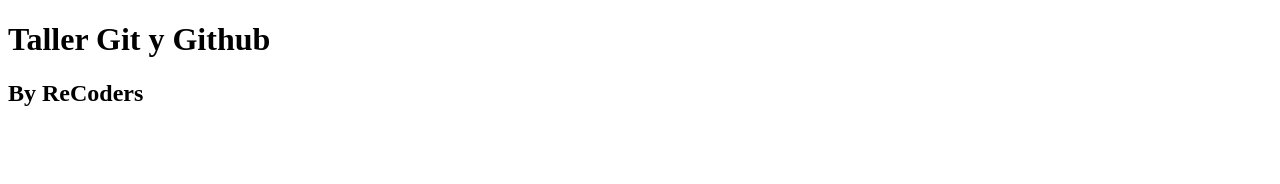
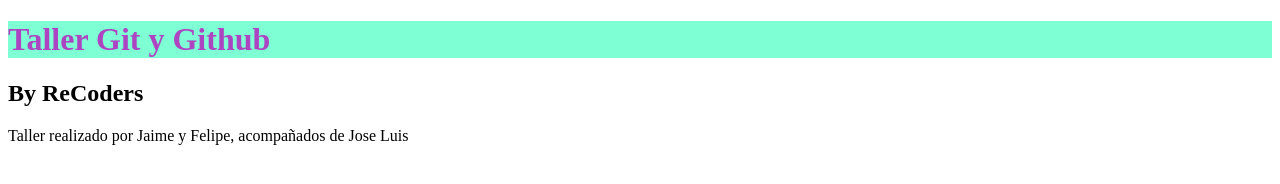
Before and after one commit to Kessillox/TallerGit, a plain HTML site: page index.html in a window 1280 px wide. Drawn offline with Linux system fonts and the light colour scheme.

Commit message:
Modificacion css e index

```diff
--- a/css/style.css
+++ b/css/style.css
@@ -1,4 +1,5 @@
 h1 {
-    color: '#ad45c2';
-    font-size: 32
+    color: #ad45c2;
+    font-size: 32px;
+    background-color: aquamarine;
 }
--- a/index.html
+++ b/index.html
@@ -12,6 +12,8 @@
 <body>
     <h1>Taller Git y Github</h1>
     <h2>By ReCoders</h2>
+
+    <p>Taller realizado por Jaime y Felipe, acompañados de Jose Luis</p>
 </body>
 
 </html>
```
